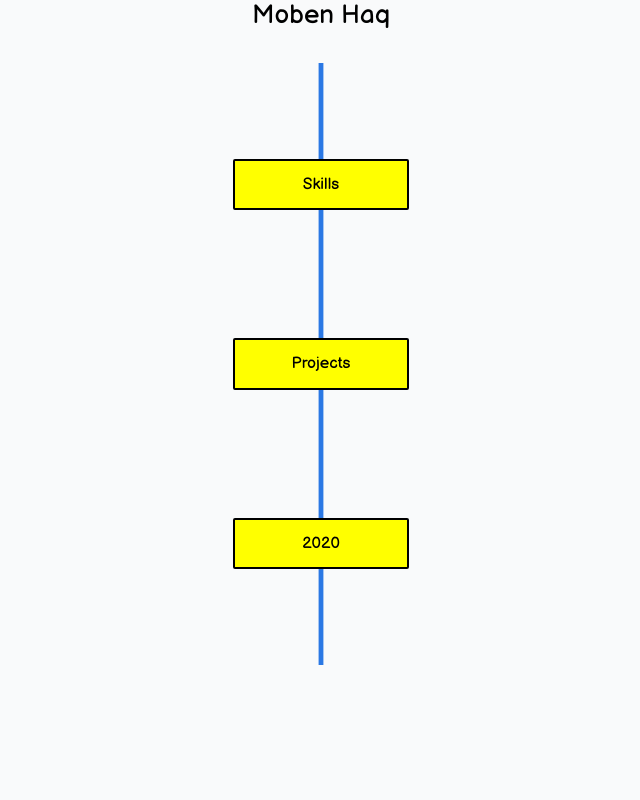
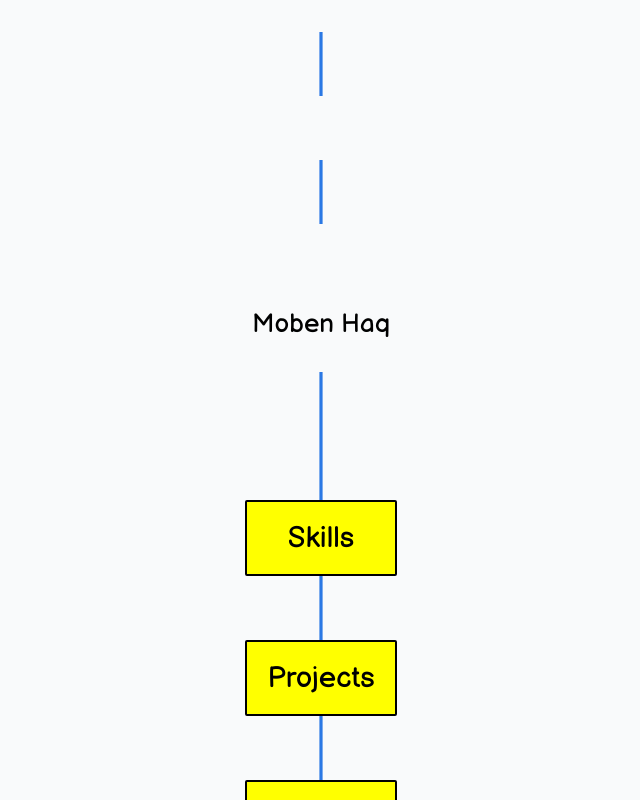
Before and after one commit to mobenh/portfolio_rev2, a React (Create React App) app: page / in a window 1280 px wide. Shown: the top 800 px of the page, without its empty margins (319-959 px from the left). Built offline with nearby package versions, Linux system fonts and the light colour scheme.

Commit message:
added dotted line

```diff
--- a/src/App.css
+++ b/src/App.css
@@ -2,6 +2,7 @@
     text-align: center;
     font-family: 'Balsamiq Sans', cursive;
     min-height: 100%;
+    position: relative;
   }
 
   html,
@@ -13,6 +14,16 @@ body,
     background-color: rgb(249 250 251);
   }
 
+  .name-container {
+    position: relative;
+    padding-top: 2rem;
+    text-align: center;
+  }
+
+  .dotted-line {
+    margin-bottom: 1rem;
+  }
+
   .name {
     font-size: calc(6px + 2.5vmin);
     margin-bottom: 2rem;
@@ -20,7 +31,7 @@ body,
 
   .roadmap {
     position: relative;
-  padding: 2rem 0;
+    padding: 6rem 0;
     display: flex;
     flex-direction: column;
     align-items: center;
@@ -36,8 +47,8 @@ body,
 
   .milestone {
     position: relative;
-  width: 172.3px;
-  height: 47.3px;
+    width: calc(20px + 10vw);
+    height: calc(8px + 5vw);
     background-color: rgb(255, 255, 0);
     border-radius: 2px;
     border-color: rgb(0, 0, 0);
@@ -47,5 +58,5 @@ body,
     display: flex;
     align-items: center;
     justify-content: center;
-  margin: 4rem 0;
+    font-size: calc(10px + 1.5vw);
   }
--- a/src/App.js
+++ b/src/App.js
@@ -3,10 +3,14 @@ import './App.css';
 
 function RoadmapLine({ milestones }) {
   return (
-    <svg className="roadmap-line" viewBox={`0 0 100 ${milestones.length * 100}`}>
+    <svg className="roadmap-line" viewBox={`0 0 100 ${(milestones.length + 2) * 100}`}>
+      <line x1="50" y1="0" x2="50" y2="100" stroke="rgb(43,120,228)" strokeWidth=".5" />
+
       {milestones.map((_, index) => (
-        <line x1="50" y1={index * 100} x2="50" y2={(index + 1) * 100} stroke="rgb(43,120,228)" strokeWidth=".75"/>
+        <line x1="50" y1={(index + 1) * 100} x2="50" y2={(index + 2) * 100} stroke="rgb(43,120,228)" strokeWidth=".5" />
       ))}
+
+      <line x1="50" y1={(milestones.length + 1) * 100} x2="50" y2={(milestones.length + 2) * 100} stroke="rgb(43,120,228)" strokeWidth=".5" />
     </svg>
   );
 }
@@ -20,11 +24,18 @@ function Milestone({ title }) {
 }
 
 function App() {
-  const milestones = ['Skills', 'Projects', '2020']; // This can be a state or derived from props
+  const milestones = ['Skills', 'Projects', '2020'];
+
 
   return (
     <div className="App">
-      <div className="name">Moben Haq</div>
+
+      <div className="name-container">
+        <svg className="dotted-line" viewBox={`0 0 100 20`}>
+          <line x1="50" y1="0" x2="50" y2='20' stroke="rgb(43,120,228)" strokeWidth=".25" strokeDasharray="5,5" />
+        </svg>
+        <div className="name">Moben Haq</div>
+      </div>
 
       <div className="roadmap">
         <RoadmapLine milestones={milestones} />
```
Lines whose indentation alone changed are shown as unchanged.
